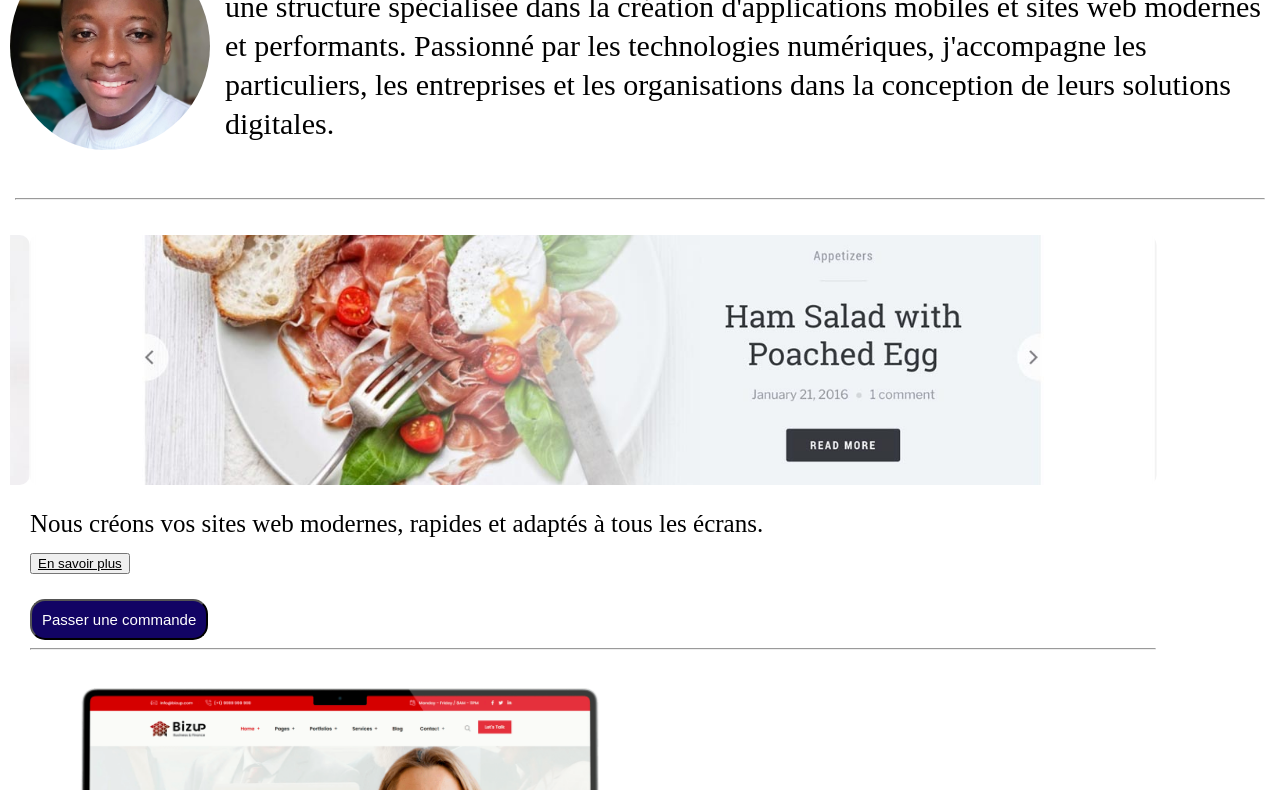
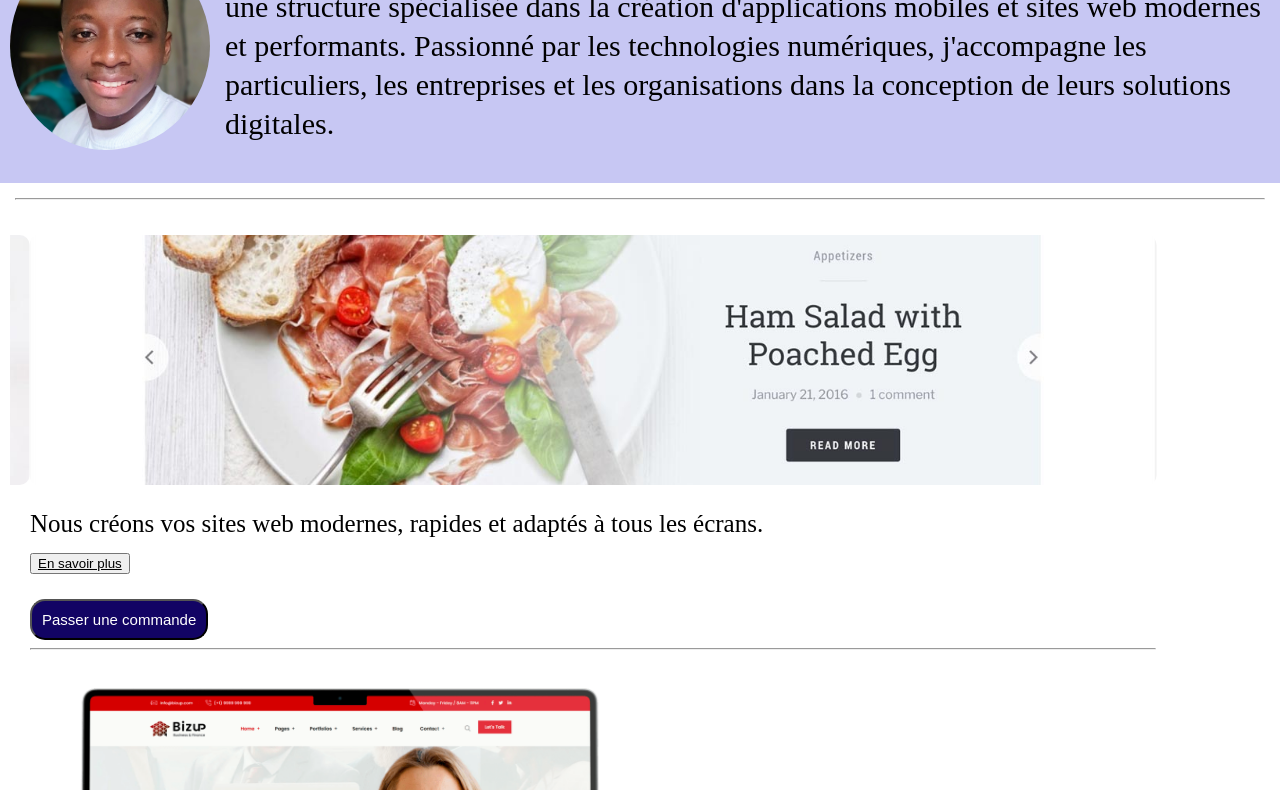
Before and after one commit to idridinho/mon-site, a plain HTML site: page index.html in a window 1280 px wide. Shown: the part 256-1046 px from the top of the page. Drawn offline with Linux system fonts and the light colour scheme.

Commit message:
modification

```diff
--- a/style.css
+++ b/style.css
@@ -118,6 +118,7 @@ body {
     display: flex;
     align-items: center;
     gap: 5px;
+    background-color: rgb(199, 199, 243);
 }
 .photo {
     width: 200px;
```
